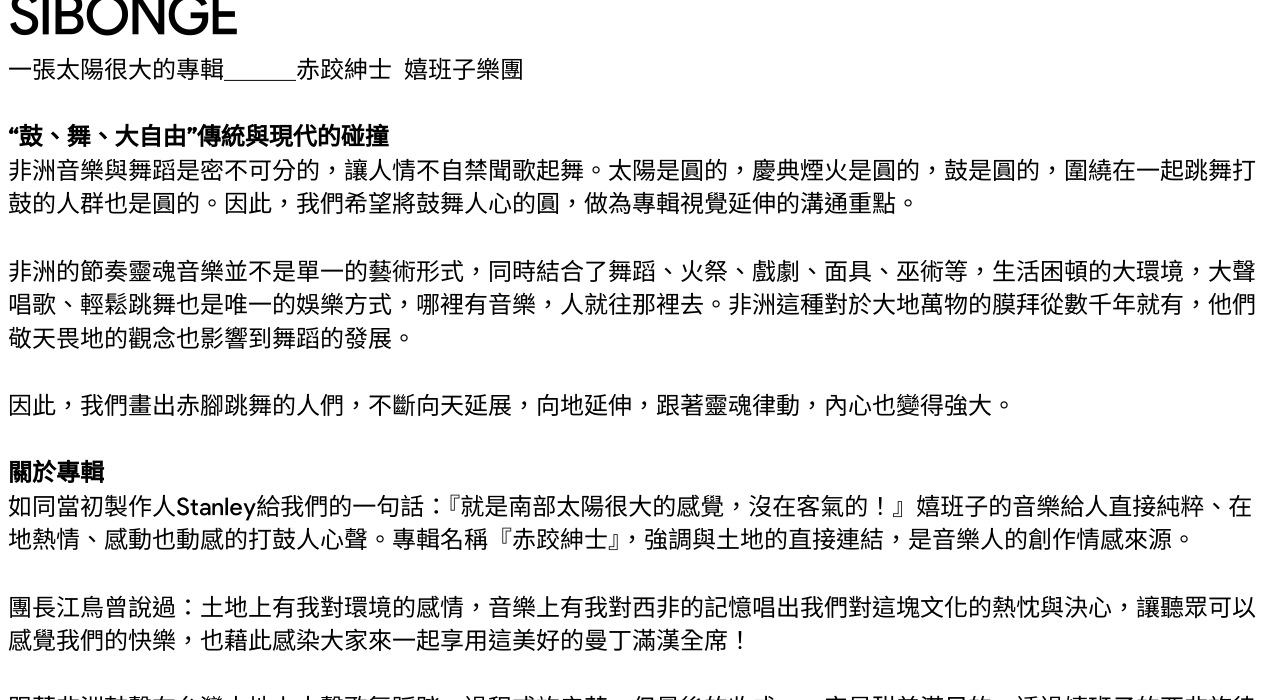
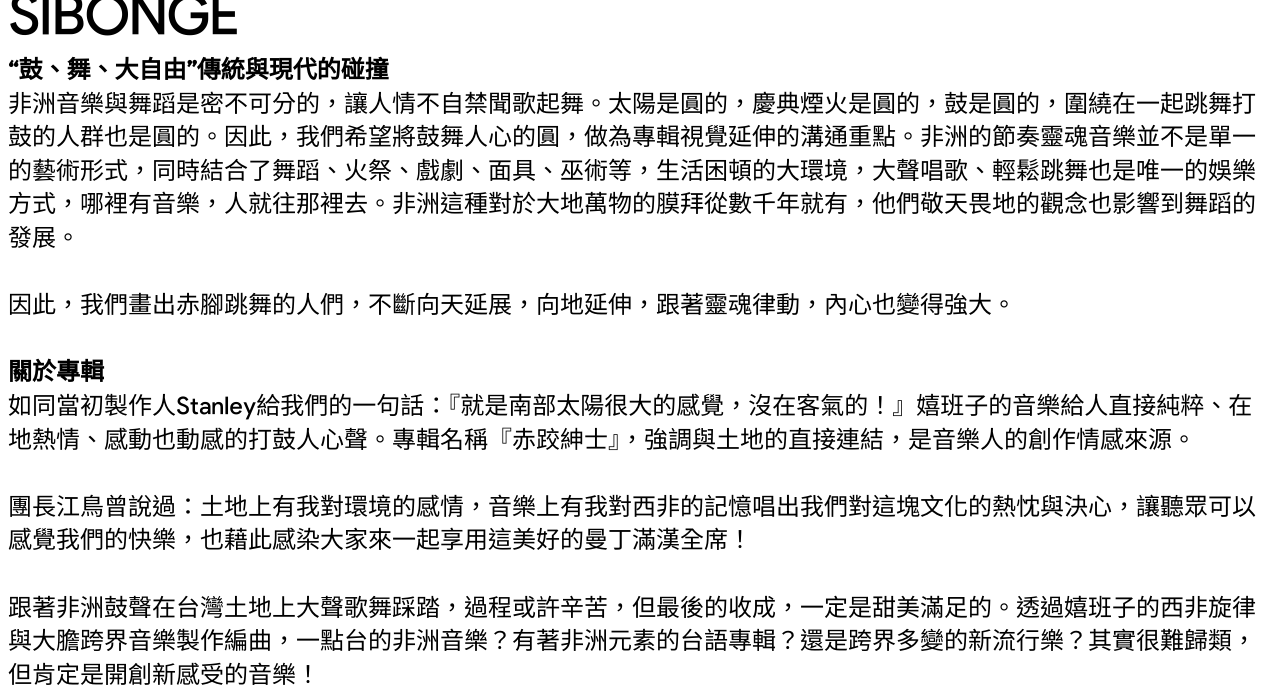
Before and after one commit to houthtw/houthtw.github.io, a Jekyll site: the page built from _posts/2020-08-19-sibonge.md, in a window 1280 px wide and 900 px high, scrolled down 840 px, cut to the strip 200-900 px from the top of the window. Built offline with Jekyll 4.4.1, drawn with Linux system fonts in a browser that asks for light colours; some web fonts are replaced.

Commit message:
Updated '_posts/2020-08-19-sibonge.md' via CloudCannon

```diff
--- a/_posts/2020-08-19-sibonge.md
+++ b/_posts/2020-08-19-sibonge.md
@@ -5,13 +5,7 @@
 thumbnail_w: 2000
 thumbnail_h: 1333
 description_markdown: >-
-  一張太陽很大的專輯＿＿＿赤跤紳士&nbsp; 嬉班子樂團 &nbsp;
-
-
-  **“鼓、舞、大自由”傳統與現代的碰撞**<br>非洲音樂與舞蹈是密不可分的，讓人情不自禁聞歌起舞。太陽是圓的，慶典煙火是圓的，鼓是圓的，圍繞在一起跳舞打鼓的人群也是圓的。因此，我們希望將鼓舞人心的圓，做為專輯視覺延伸的溝通重點。
-
-
-  非洲的節奏靈魂音樂並不是單一的藝術形式，同時結合了舞蹈、火祭、戲劇、面具、巫術等，生活困頓的大環境，大聲唱歌、輕鬆跳舞也是唯一的娛樂方式，哪裡有音樂，人就往那裡去。非洲這種對於大地萬物的膜拜從數千年就有，他們敬天畏地的觀念也影響到舞蹈的發展。
+  **“鼓、舞、大自由”傳統與現代的碰撞**<br>非洲音樂與舞蹈是密不可分的，讓人情不自禁聞歌起舞。太陽是圓的，慶典煙火是圓的，鼓是圓的，圍繞在一起跳舞打鼓的人群也是圓的。因此，我們希望將鼓舞人心的圓，做為專輯視覺延伸的溝通重點。非洲的節奏靈魂音樂並不是單一的藝術形式，同時結合了舞蹈、火祭、戲劇、面具、巫術等，生活困頓的大環境，大聲唱歌、輕鬆跳舞也是唯一的娛樂方式，哪裡有音樂，人就往那裡去。非洲這種對於大地萬物的膜拜從數千年就有，他們敬天畏地的觀念也影響到舞蹈的發展。
 
 
   因此，我們畫出赤腳跳舞的人們，不斷向天延展，向地延伸，跟著靈魂律動，內心也變得強大。
@@ -32,4 +26,4 @@
   &nbsp;
 ---
 
-<div><img src="/uploads/sibonge/01.jpg" width="2000" height="1331" /><img src="/uploads/sibonge/02.jpg" width="2000" height="1333" /><img src="/uploads/sibonge/03.jpg" width="2000" height="1333" /><img src="/uploads/sibonge/04.jpg" width="2000" height="1333" /><img src="/uploads/sibonge/05.jpg" width="2000" height="1333" /><img src="/uploads/sibonge/06.jpg" width="2000" height="1333" /><img src="/uploads/sibonge/07.jpg" width="2000" height="1333" /><img src="/uploads/sibonge/08.jpg" width="4000" height="2664" /><img src="/uploads/sibonge/09.jpg" width="4000" height="2664" /><img src="/uploads/sibonge/11.jpg" width="2000" height="1333" /><img src="/uploads/sibonge/12.jpg" width="2000" height="1333" /><img src="/uploads/sibonge/13.jpg" width="2000" height="1333" /><img src="/uploads/sibonge/14.jpg" width="2000" height="1333" /></div>
+<div><img width="2000" height="1331" src="/uploads/sibonge/01.jpg" /><img width="2000" height="1333" src="/uploads/sibonge/02.jpg" /><img width="2000" height="1333" src="/uploads/sibonge/03.jpg" /><img width="2000" height="1333" src="/uploads/sibonge/04.jpg" /><img width="2000" height="1333" src="/uploads/sibonge/05.jpg" /><img width="2000" height="1333" src="/uploads/sibonge/06.jpg" /><img width="2000" height="1333" src="/uploads/sibonge/07.jpg" /><img width="4000" height="2664" src="/uploads/sibonge/08.jpg" /><img width="4000" height="2664" src="/uploads/sibonge/09.jpg" /><img width="2000" height="1333" src="/uploads/sibonge/11.jpg" /><img width="2000" height="1333" src="/uploads/sibonge/12.jpg" /><img width="2000" height="1333" src="/uploads/sibonge/13.jpg" /><img width="2000" height="1333" src="/uploads/sibonge/14.jpg" /></div>
```
